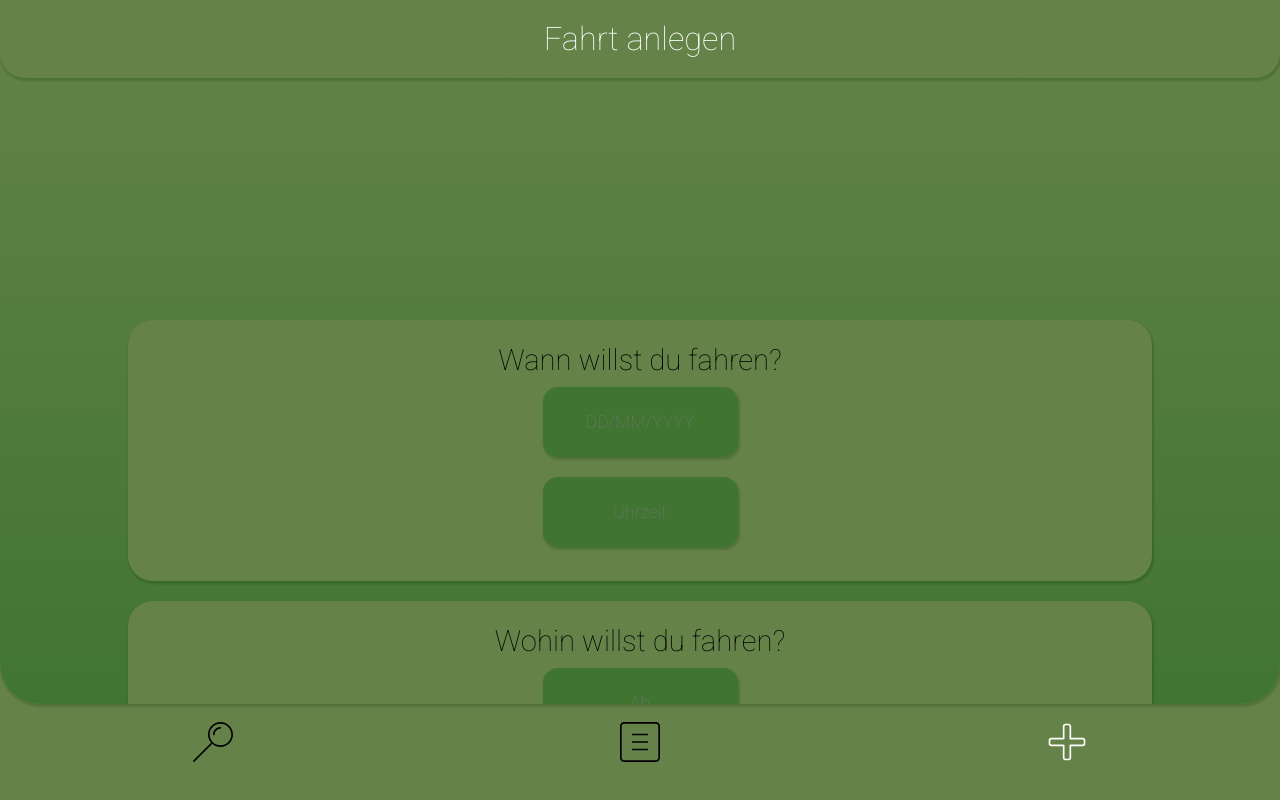
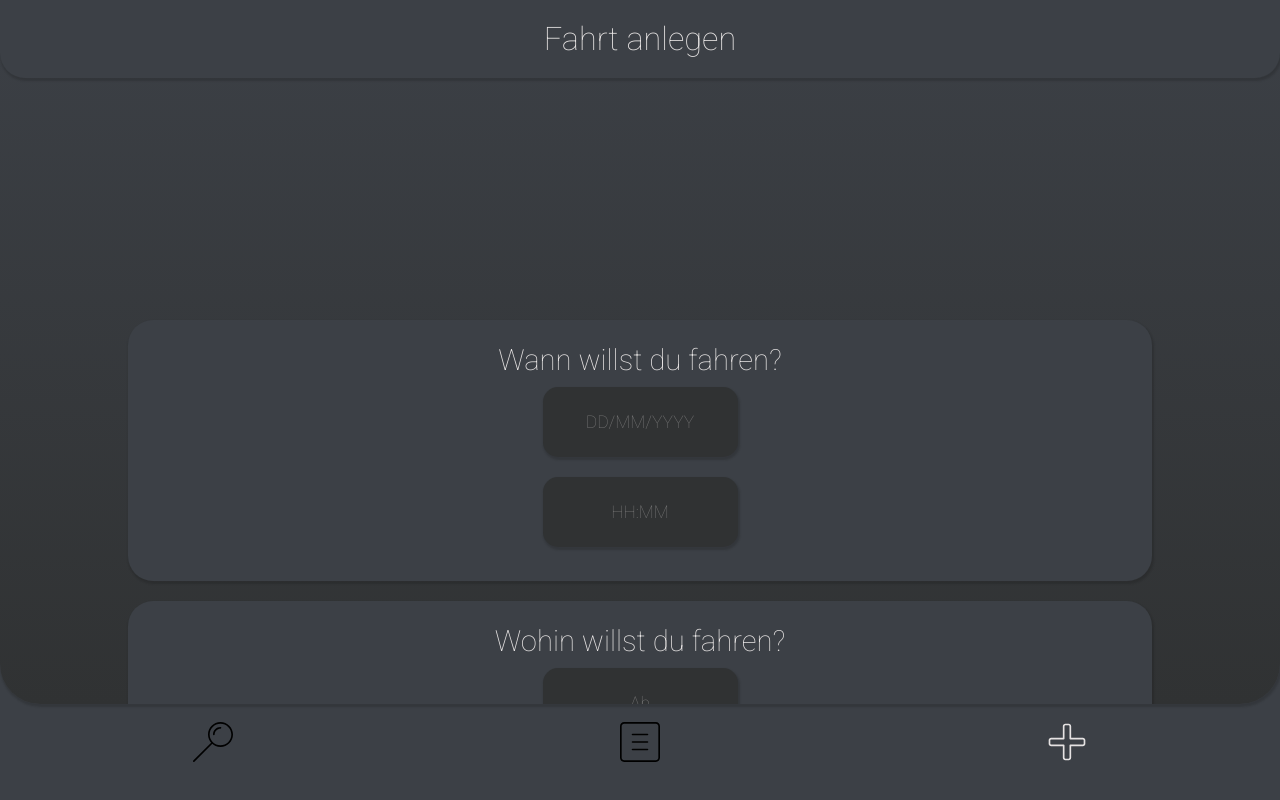
Before and after one commit to ivergentz/capstone-project, a React (Create React App) app: page /create in a window 1280 px wide. Built offline with nearby package versions, Linux system fonts and the light colour scheme.

Commit message:
CColor changes and searchPage adaption

```diff
--- a/src/App.js
+++ b/src/App.js
@@ -29,7 +29,7 @@ const PageLayout = styled.div`
   border-radius: 0 0 40px 40px;
   overflow: scroll;
   scroll-behavior: smooth;
-  box-shadow: 1px 2px 2px 1px rgba(0, 51, 0, 0.2);
+  box-shadow: 1px 2px 2px 1px rgba(20, 20, 20, 0.2);
 `
 
 const Pagebody = styled.div`
--- a/src/CreatePage.js
+++ b/src/CreatePage.js
@@ -48,7 +48,7 @@ export default function Create() {
             ></InputDetails>
             {errors.rideDate}
             <InputDetails
-              placeholder="Uhrzeit"
+              placeholder="HH:MM"
               type="text"
               required
               value={rideTime}
@@ -87,6 +87,7 @@ const Container = styled.section`
 `
 
 const LabelStyling = styled.label`
+  color: var(--button-nav);
   font-size: 0.8em;
   display: grid;
   text-align: center;
@@ -94,10 +95,11 @@ const LabelStyling = styled.label`
   padding: 0.8em;
   background: var(--back-light);
   border-radius: 25px;
-  box-shadow: 1px 2px 2px 1px rgba(0, 51, 0, 0.2);
+  box-shadow: 1px 2px 2px 1px rgba(20, 20, 20, 0.2);
 `
 
 const InputDetails = styled.input`
+  color: var(--button-nav);
   height: 4em;
   display: flex;
   font-size: 0.6em;
@@ -106,7 +108,7 @@ const InputDetails = styled.input`
   margin: 10px auto;
   text-align: center;
   background: var(--back-dark);
-  box-shadow: 1px 2px 2px 1px rgba(0, 51, 0, 0.2);
+  box-shadow: 1px 2px 2px 1px rgba(20, 20, 20, 0.2);
 `
 
 const Header = styled.h1`
@@ -118,7 +120,7 @@ const Header = styled.h1`
   padding: 20px;
   background: var(--back-light);
   border-radius: 0 0 25px 25px;
-  box-shadow: 1px 2px 2px 1px rgba(0, 51, 0, 0.2);
+  box-shadow: 1px 2px 2px 1px rgba(20, 20, 20, 0.2);
   position: fixed;
   width: 100%;
 `
@@ -129,11 +131,11 @@ const SubmitButton = styled.input`
   font-size: 0.8em;
   height: 1.5em;
   width: 80vw;
-  background: var(--button-nav);
-  color: var(--back-dark);
+  background: var(--button-green);
+  color: var(--button-nav);
   border: none;
   border-radius: 25px;
-  box-shadow: 1px 2px 2px 1px rgba(0, 51, 0, 0.2);
+  box-shadow: 1px 2px 2px 1px rgba(20, 20, 20, 0.2);
 `
 const CancelButton = styled.input`
   display: flex;
@@ -146,5 +148,5 @@ const CancelButton = styled.input`
   color: white;
   border: none;
   border-radius: 25px;
-  box-shadow: 1px 2px 2px 1px rgba(0, 51, 0, 0.2);
+  box-shadow: 1px 2px 2px 1px rgba(20, 20, 20, 0.2);
 `
--- a/src/DashboardPage.js
+++ b/src/DashboardPage.js
@@ -19,7 +19,7 @@ const Header = styled.h1`
   padding: 20px;
   background: var(--back-light);
   border-radius: 0 0 25px 25px;
-  box-shadow: 1px 2px 2px 1px rgba(0, 51, 0, 0.2);
+  box-shadow: 1px 2px 2px 1px rgba(20, 20, 20, 0.2);
   position: fixed;
   width: 100%;
 `
--- a/src/GlobalStyles.js
+++ b/src/GlobalStyles.js
@@ -17,10 +17,10 @@ body {
 }
 
 :root {
-    --back-dark: #407531;
+    --back-dark: #303233;
     --back-middle: ;
-    --back-light: #658349;
-    --button-green: #73A536;
-    --button-nav: #FEFEFE;
+    --back-light: #3C4046;
+    --button-green: #3DA95B;
+    --button-nav: #E5E2E2;
     }
-`
+    `
--- a/src/RidesListItem.js
+++ b/src/RidesListItem.js
@@ -22,11 +22,10 @@ export default function ListItem({
 
   return (
     <StyledListItem onClick={toggleRideDetails} kind={kind}>
-      <RideHeading>{kind}</RideHeading>
       <RideEntry>
+        <p>{rideFrom}</p>
         <p>{rideDate}</p>
         {isToggled && <p>{rideTime}</p>}
-        <p>{rideFrom}</p>
         {isToggled && <p>{rideTo}</p>}
         {isToggled && <p>more ride details</p>}
       </RideEntry>
@@ -39,37 +38,16 @@ export default function ListItem({
 }
 
 const StyledListItem = styled.section`
-  margin: ${({ kind }) =>
-    kind === 'gebuchte Fahrt' ? '10px 0 0 0' : '10px 0 0 40vw'};
+  display: grid;
+  margin: 10px;
+  justify-content: left;
   padding: 20px;
-  width: 60vw;
   height: auto;
   font-size: 0.6em;
-  box-shadow: 1px 2px 2px 1px rgba(0, 51, 0, 0.2);
+  box-shadow: 1px 2px 2px 1px rgba(20, 20, 20, 0.2);
   border: none;
-  border-radius: ${({ kind }) =>
-    kind === 'gebuchte Fahrt' ? '0 25px 25px 0' : '25px 0 0 25px'};
+  border-radius: 25px;
   background: var(--back-light);
-
-  &:first-child {
-    margin-top: 30px;
-    border-radius: ${({ kind }) =>
-      kind === 'gebuchte Fahrt' ? '25px 25px 25px 0' : '25px 25px 0 25px'};
-  }
-
-  &:last-child {
-    margin-bottom: 30px;
-    border-radius: ${({ kind }) =>
-      kind === 'gebuchte Fahrt' ? '0 25px 25px' : '25px 25px 0 25px'};
-  }
-`
-
-const RideHeading = styled.h3`
-  display: flex;
-  align-content: center;
-  font-size: 1.2em;
-  color: var(--button-nav);
-  margin-bottom: 10px;
 `
 
 const RideEntry = styled.p`
--- a/src/SearchPage.js
+++ b/src/SearchPage.js
@@ -59,7 +59,7 @@ const Header = styled.h1`
   padding: 20px;
   background: var(--back-light);
   border-radius: 0 0 25px 25px;
-  box-shadow: 1px 2px 2px 1px rgba(0, 51, 0, 0.2);
+  box-shadow: 1px 2px 2px 1px rgba(20, 20, 20, 0.2);
   position: fixed;
   width: 100%;
 `
```
Also changed, not shown: 2 other files (tests, documents, lock files or other folders).
